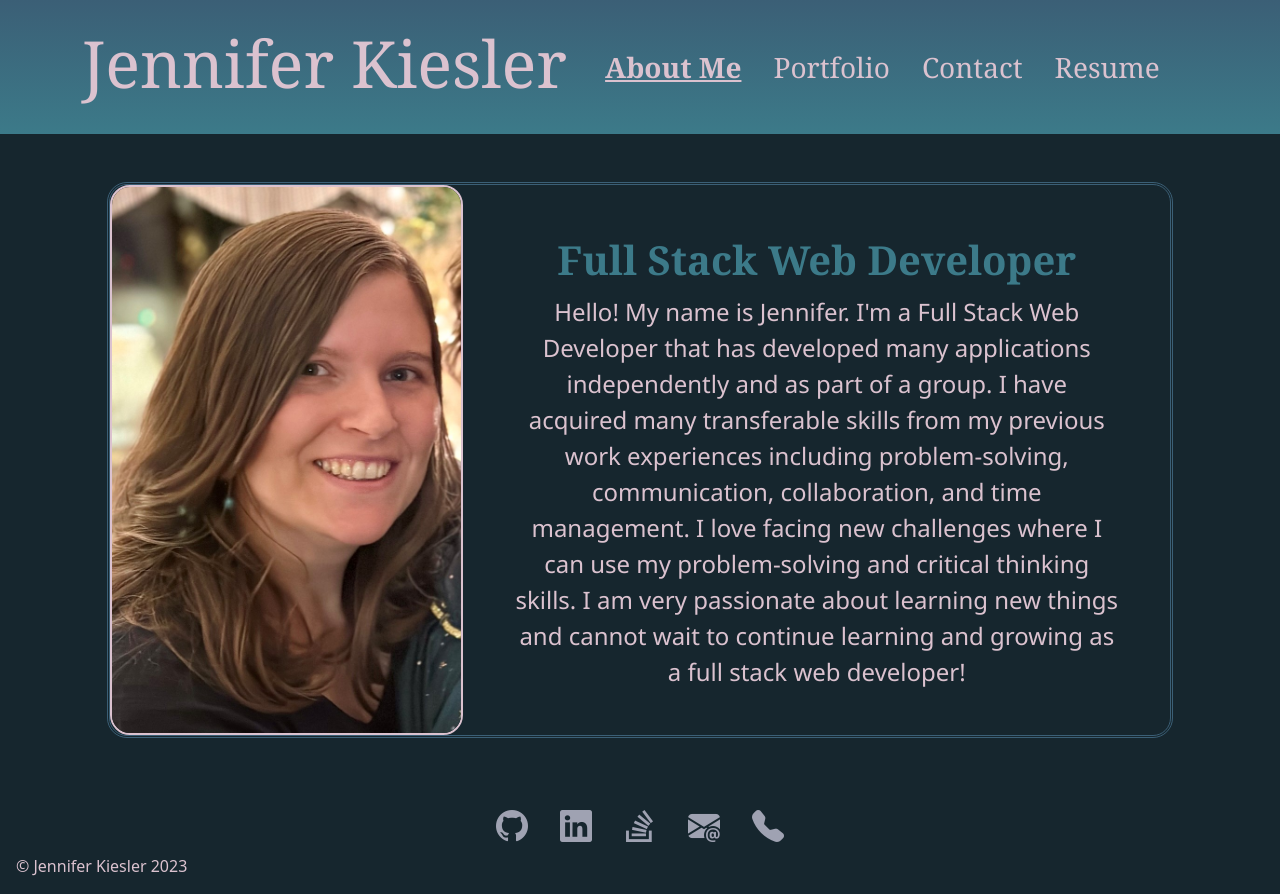
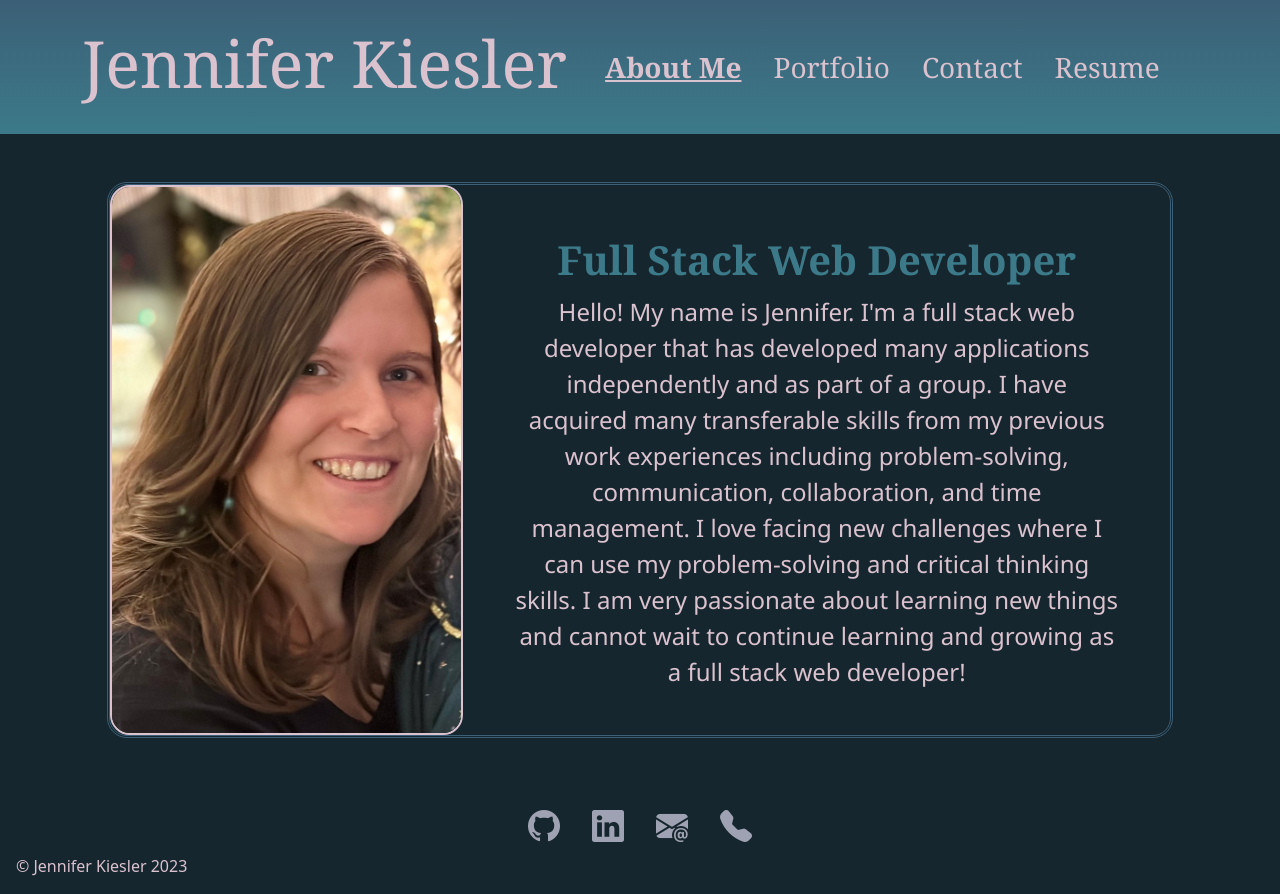
Before and after one commit to JenniferKiesler/kiesler-react-portfolio, a React (Create React App) app: page / in a window 1280 px wide. Built offline with nearby package versions, Linux system fonts and the light colour scheme.

Commit message:
adds Remembrall to projects

```diff
--- a/src/components/Footer.js
+++ b/src/components/Footer.js
@@ -7,9 +7,6 @@ const Footer = props => {
         </a>
         <a href="https://www.linkedin.com/in/jennifer-kiesler-aa469591/" target="_blank" rel="noreferrer">
           <i className="bi bi-linkedin m-3 fs-2"></i>
-        </a>
-        <a href="https://stackoverflow.com/users/21101475/jennifer-kiesler" target="_blank" rel="noreferrer">
-          <i className="bi bi-stack-overflow m-3 fs-2"></i>
         </a>
         <a href="mailto:kiesler.jen@gmail.com">
           <i className="bi bi-envelope-at-fill m-3 fs-2"></i>
--- a/src/components/ProjectData.js
+++ b/src/components/ProjectData.js
@@ -1,3 +1,4 @@
+import Remembrall from '../images/remembrall-2.png'
 import HouseRules from '../images/house-rules-2.png'
 import TossMeABook from '../images/toss-me-a-book-2.png'
 import NeuralNetwork from '../images/neural-network-api-2.png'
@@ -10,6 +11,15 @@ import WorkDayScheduler from '../images/work-day-scheduler-2.png'
 const ProjectData = [
   {
     id: 1,
+    img: Remembrall,
+    title: 'Remembrall Memory Game',
+    description: 'This application lets a user play a Harry Potter themed memory card game.',
+    tech: 'React, MongoDB/Mongoose, GraphQL, Apollo Server, Apollo Client, Node.js/Express.js, Bootstrap',
+    deployed_url:'https://lit-cove-97949.herokuapp.com/',
+    github: 'https://github.com/jonpfluger/remembrall-game.git'
+  },
+  {
+    id: 2,
     img: HouseRules,
     title: 'House Rules',
     description: 'This application lets a user read posts about different types of games and write their own posts.',
@@ -18,7 +28,7 @@ const ProjectData = [
     github: 'https://github.com/jonpfluger/house-rules.git'
   },
   {
-    id: 2,
+    id: 3,
     img: TossMeABook,
     title: 'Toss Me A Book',
     description: 'This application helps the user find a book to read in many different ways.',
@@ -27,7 +37,7 @@ const ProjectData = [
     github: 'https://github.com/JenniferKiesler/toss-me-a-book.git'
   },
   {
-    id: 3,
+    id: 4,
     img: NeuralNetwork,
     title: 'Neural Network API',
     description: "An API for a social network web application where users can share their thoughts, react to friends' thoughts, and create a friend list.",
@@ -36,7 +46,7 @@ const ProjectData = [
     github: 'https://github.com/JenniferKiesler/neural-network-api.git'
   },
   {
-    id: 4,
+    id: 5,
     img: TechBlog,
     title: 'Tech Blog',
     description: "An application where developers can publish their blog posts and comment on other developers' posts as well.",
@@ -45,7 +55,7 @@ const ProjectData = [
     github: 'https://github.com/JenniferKiesler/cms-style-tech-blog.git'
   },
   {
-    id: 5,
+    id: 6,
     img: EmployeeTracker,
     title: 'Employee Tracker App',
     description: "A command-line application that manages a company's employee database.",
@@ -54,7 +64,7 @@ const ProjectData = [
     github: 'https://github.com/JenniferKiesler/employee-tracker-app.git'
   },
   {
-    id: 6,
+    id: 7,
     img: EngineeringTeamProfile,
     title: 'Engineering Team Profile',
     description: "A command-line application that takes in information about employees and creates a team profile.",
@@ -63,7 +73,7 @@ const ProjectData = [
     github: 'https://github.com/JenniferKiesler/engineering-team-profile.git'
   },
   {
-    id: 7,
+    id: 8,
     img: AnywhereForecast,
     title: 'Anywhere Forecast',
     description: "This application is for someone wanting to see the weather or weather outlook for specific cities.",
@@ -72,7 +82,7 @@ const ProjectData = [
     github: 'https://github.com/JenniferKiesler/anywhere-forecast.git'
   },
   {
-    id: 8,
+    id: 9,
     img: WorkDayScheduler,
     title: 'Work Day Scheduler',
     description: "This application is a simple calendar that allows a user to save events for each hour of the work day.",
--- a/src/pages/about.js
+++ b/src/pages/about.js
@@ -8,7 +8,7 @@ const AboutMePage = props => {
             <img src={ImgOfMe} id="myself" className="img-fluid col-8 col-sm-6 col-md-5 col-lg-5 col-xl-4 col-xxl-3" alt="myself"/>
           <div className="col-lg-7 col-xl-7 col-xxl-9 mx-auto px-2">
             <h5 id="my-title" className='fs-1'>Full Stack Web Developer</h5>
-            <p id="about-me" className='fs-4 m-0 pb-1'>Hello! My name is Jennifer. I'm a Full Stack Web Developer that has developed many applications independently and as part of a group. I have acquired many transferable skills from my previous work experiences including problem-solving, communication, collaboration, and time management. I love facing new challenges where I can use my problem-solving and critical thinking skills. I am very passionate about learning new things and cannot wait to continue learning and growing as a full stack web developer!</p>
+            <p id="about-me" className='fs-4 m-0 pb-1'>Hello! My name is Jennifer. I'm a full stack web developer that has developed many applications independently and as part of a group. I have acquired many transferable skills from my previous work experiences including problem-solving, communication, collaboration, and time management. I love facing new challenges where I can use my problem-solving and critical thinking skills. I am very passionate about learning new things and cannot wait to continue learning and growing as a full stack web developer!</p>
           </div>
         </div>
       </div>
```
Also changed, not shown: src/images/remembrall-2.png (added).
